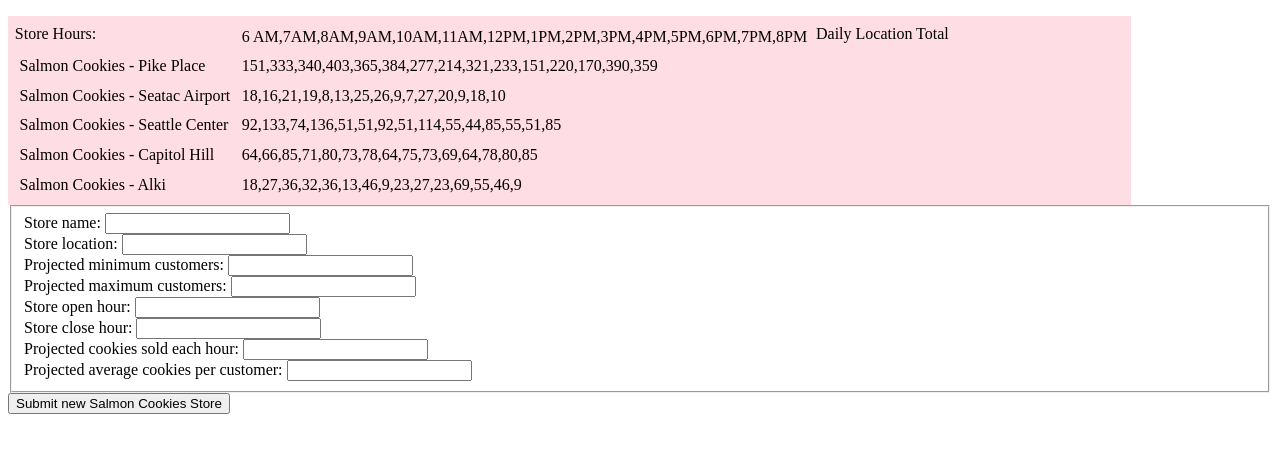
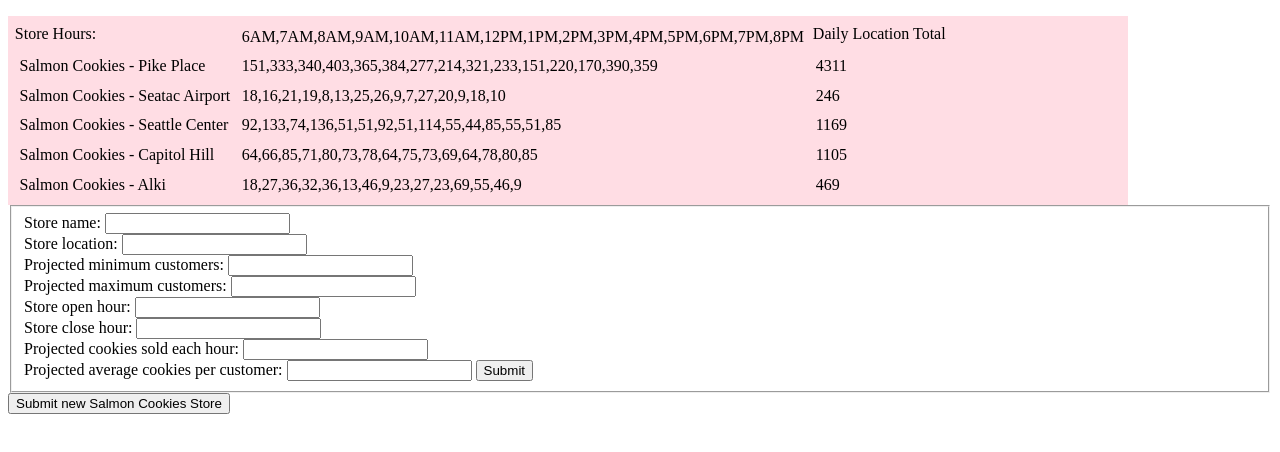
Before and after one commit to arsummers/cookie-stand, a plain HTML site: page index.html in a window 1280 px wide. Drawn offline with Linux system fonts and the light colour scheme.

Commit message:
form working, table prints all necessary numbers

```diff
--- a/index.html
+++ b/index.html
@@ -11,10 +11,10 @@
      <ul id="store-container">
 
         </ul>
-        <table id = "store-table">
+        <table id="store-table">
         </table>
 
-        <form id = "new-salmon-cookies">
+        <form id="new-salmon-cookies">
             <fieldset>
                 <label>Store name: <input name ="salmonCookiesName" class = "input-to-change" type="text"> </label>
                 <br>
@@ -31,6 +31,7 @@
                 <label>Projected cookies sold each hour: <input name ="salmonCookiesSoldHour" class = "input-to-change" type="text"> </label>
                 <br>
                 <label>Projected average cookies per customer: <input name ="salmonCookiesPerCust" class = "input-to-change" type="text"> </label>
+            <input type ="submit">
             </fieldset>
         </form>
 
--- a/js/app.js
+++ b/js/app.js
@@ -8,7 +8,7 @@
 //========================================
 //Starts constructor function. Acts similar to an object, in that I can call elements from it below, and feed
 //them to my specific objects.
-var Salmon_cookies = function (store_name, location, min_cust, max_cust, store_open, store_close, avg_cookies_per_cust, store_hours_list){
+var Salmon_cookies = function (store_name, location, min_cust, max_cust, store_open, store_close, avg_cookies_per_cust, location_cookie_total){
     this.store_name = store_name;
     this.store_type = 'Salmon Cookies';
     this.location = location;
@@ -18,13 +18,14 @@
     this.close_hour =store_close;
     this.cookies_sold_each_hour = [];
     this.avg_cookies_per_cust = avg_cookies_per_cust || 6.3;
+    this.location_cookie_total = [];
 };
 
 
 //got this printing, now I just need to make it into a table. Copy and pasted below in case it goes to shit
 var salmon_cookies_hours = {
     store_hour_name: 'Store Hours: ',
-    full_list: ['6 AM', '7AM', '8AM', '9AM', '10AM', '11AM', '12PM', '1PM', '2PM', '3PM', '4PM', '5PM', '6PM', '7PM', '8PM'],
+    full_list: ['6AM', '7AM', '8AM', '9AM', '10AM', '11AM', '12PM', '1PM', '2PM', '3PM', '4PM', '5PM', '6PM', '7PM', '8PM'],
     daily_total: 'Daily Location Total'
 }
 
@@ -100,8 +101,6 @@
 Salmon_cookies.prototype.render_all_stores = function(){
 //want to be able to make this loop over the array of store name and print each one by calling
 
-   // for(var j = 0; j < all_stores.length; j++){
-        //debugger;
     //getting elements
      this.calculate_cookies_sold_each_hour();
      var target = document.getElementById('store-table');
@@ -110,36 +109,34 @@
      //creates <td></td>
      var name_td = document.createElement('td');
      //puts text into the tags
-     //bug lives here, only prints numbers and calculations from pike store, adds ten more to each
+
      //store that comes after
      name_td.textContent = this.store_name;
 
      //adds <td> to <tr>
      store_row.appendChild(name_td);
 
-     //formatting is now weird on the pike place one_store_as_table
-
+     //adds table data for cookies_sold_each_hour
      var cookie_hour_td = document.createElement('td');
      cookie_hour_td.textContent = this.cookies_sold_each_hour;
      store_row.appendChild(cookie_hour_td);
 
+ //sums up the total cookie number for each store. breaks if I move it above store_row.appendChild(name)
+  //something with a double for loop. will have to attach to list of hours object. Works and can access things
+  //because it lives in a Salmon_cookies.prototype. Breaks when I take it out of prototype.
+ var location_cookie_total = 0;
+   for(var i = 0; i < this.cookies_sold_each_hour.length; i++){
+       location_cookie_total += this.cookies_sold_each_hour[i];
+   }
 
-//need this to add the stuff from the array it's iterating over somewhere
-//need some type of name[j]++ thing to happen
-    //}
-   target.appendChild(store_row);
+   //meant to print total sum for each store, but doesn't right now
+   var cookie_total_td = document.createElement('td');
+   cookie_total_td.textContent = location_cookie_total;
+   //
+   store_row.appendChild(cookie_total_td);
 
-//trying to get it to total all cookies per day. Can't get console to log anything. a debugger outside
-//the function shows it as calling on the info for Salmon_cookies, but a debugger inside the function
-//doesn't show anything. Too tired to add footer row for new stores right now.
-Salmon_cookies.prototype.calculate_total_cookies_sum = function() {
-    var sum = 0;
-    for(var i = 0; i < this.cookies_sold_each_hour.length; i++){
-        sum += this.cookies_sold_each_hour[i];
-    }
-    console.log(sum);
-}
-
+    //adds store_row to the necessary part of the page
+    target.appendChild(store_row);
 }
 
 for(var k = 0; k < all_stores.length; k++){
@@ -165,13 +162,12 @@
 //gets the html form from the other page
 
 var form = document.getElementById('new-salmon-cookies');
-
 //is it best practice to match ip the variables on the left with the ones from my constructor function?
 
 form.addEventListener('submit', function(formSubmit){
     formSubmit.preventDefault();
     console.log(formSubmit);
-    console.log(formSubmit.target.salmonCookiesName.value);
+   // console.log(formSubmit.target.salmonCookiesName.value);
     var store_name = formSubmit.target.salmonCookiesName.value;
     var store_location = formSubmit.target.salmonCookiesLocation.value;
     var min_cust = formSubmit.target.salmonCookiesMinCust.value;
```
